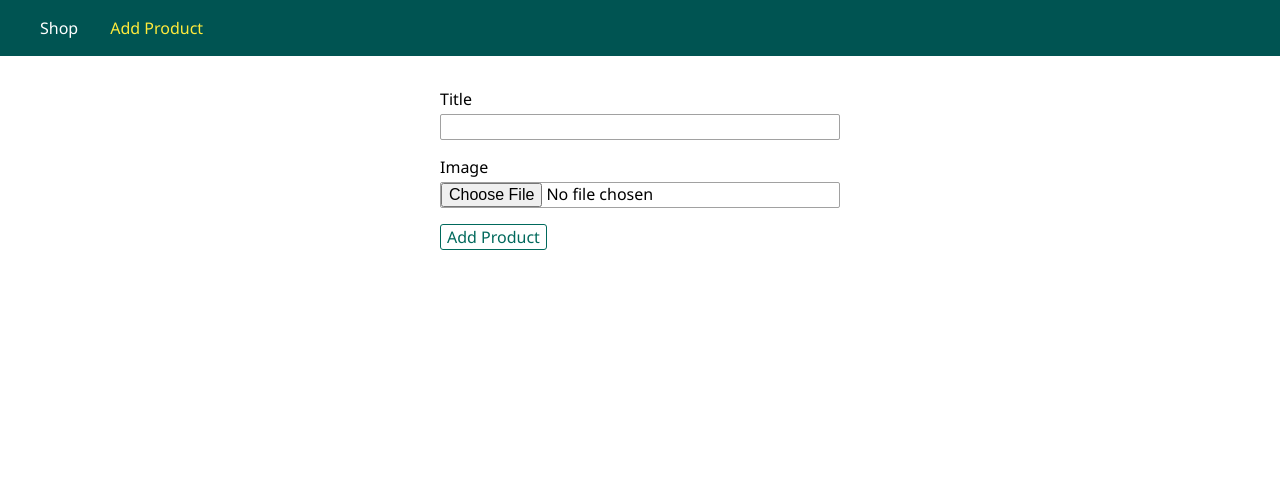
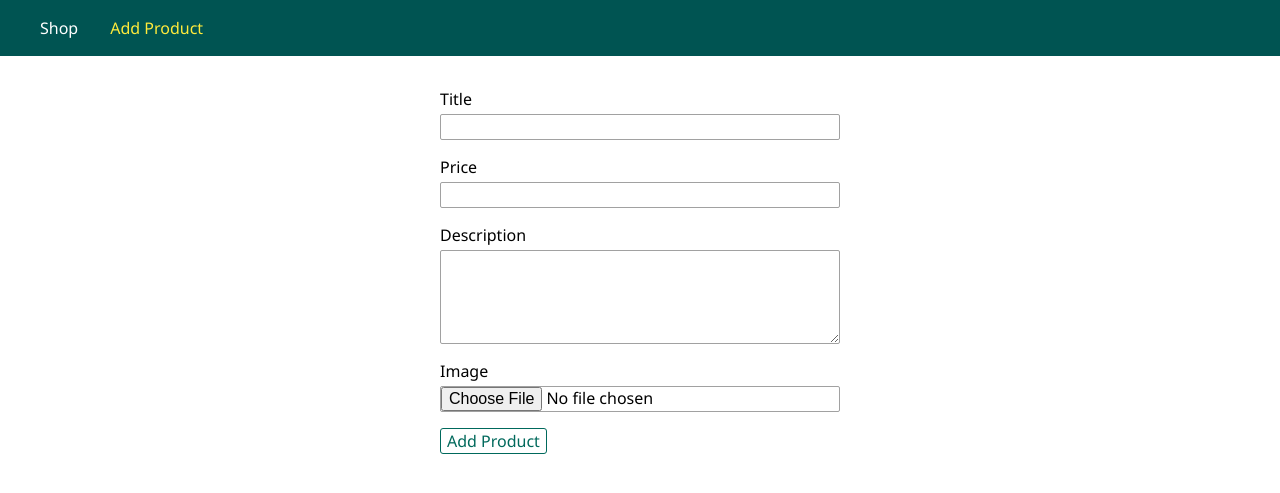
Before and after one commit to xores1331/programowanie-bakcend, a Node server app: page /admin/add-product in a window 1280 px wide. Shown: the top 493 px of the page. Run offline with Node 20, Linux system fonts and the light colour scheme.

Commit message:
ZAD5-FINISHED

```diff
--- a/Lab3_0/controllers/products.js
+++ b/Lab3_0/controllers/products.js
@@ -13,6 +13,8 @@ exports.getAddProduct = (req, res, next) => {
 
 exports.postAddProduct = async (req, res, next) => {
     const title = req.body.title;
+    const desc = req.body.desc;
+    const price = req.body.price;
     const image = req.file;
     if(!image){
         return res.status(422).render("add-product", {
@@ -22,7 +24,7 @@ exports.postAddProduct = async (req, res, next) => {
         });
     }
     const imageUrl = image.path;
-    const product = new Product(title, imageUrl);
+    const product = new Product(title, desc, price, imageUrl);
     await product.save();
     res.redirect("/");
 };
--- a/Lab3_0/models/product.js
+++ b/Lab3_0/models/product.js
@@ -17,11 +17,11 @@ const getProductsFromFile = async () => {
 };
 
 module.exports = class Product{
-    constructor(t, img) {
+    constructor(t, desc, price, img) {
             this.title = t;
             this.image = img;
-            this.price = Math.floor(Math.random() * 90) + 10;
-            this.desc = 'A very nice ' + this.title;
+            this.price = price;
+            this.desc = desc;
     }
 
     async save() {
--- a/Lab3_0/public/css/forms.css
+++ b/Lab3_0/public/css/forms.css
@@ -3,18 +3,21 @@
 }
 
 .form-control label,
-.form-control input {
+.form-control input,
+.form-control textarea {
     display: block;
     width: 100%;
     margin-bottom: 0.25rem;
 }
 
-.form-control input {
+.form-control input,
+.form-control textarea {
     border: 1px solid #a1a1a1;
     font: inherit;
     border-radius: 2px;
 }
 
-.form-control input:focus {
+.form-control input:focus,
+.form-control textarea:focus {
     outline-color: #00695c;
 }
--- a/Lab3_0/views/add-product.ejs
+++ b/Lab3_0/views/add-product.ejs
@@ -13,6 +13,14 @@
                 <input type="text" name="title" id="title">
             </div>
             <div class="form-control">
+                <label for="price">Price</label>
+                <input type="number" name="price" id="price" step="0.01">
+            </div>
+            <div class="form-control">
+                <label for="desc">Description</label>
+                <textarea name="desc" id="desc" rows="4"></textarea>
+            </div>
+            <div class="form-control">
                 <label for="image">Image</label>
                 <input type="file" name="image" id="image" >
             </div>
```
